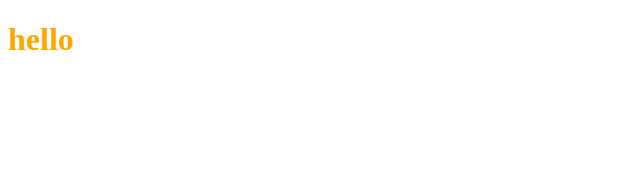
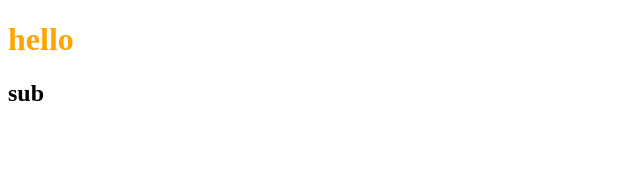
Before and after one commit to daoduong007/duongdt-trello-web, a React (Create React App) app: page / in a window 1280 px wide. Shown: the top 170 px of the page, without its empty margins (0-640 px from the left). Built offline with nearby package versions, Linux system fonts and the light colour scheme.

Commit message:
change 1

```diff
--- a/src/App.js
+++ b/src/App.js
@@ -3,6 +3,7 @@ function App() {
   return (
     <div className='App'>
       <h1 className='hello-world'>hello</h1>
+      <h2>sub</h2>
     </div>
   );
 }
```
